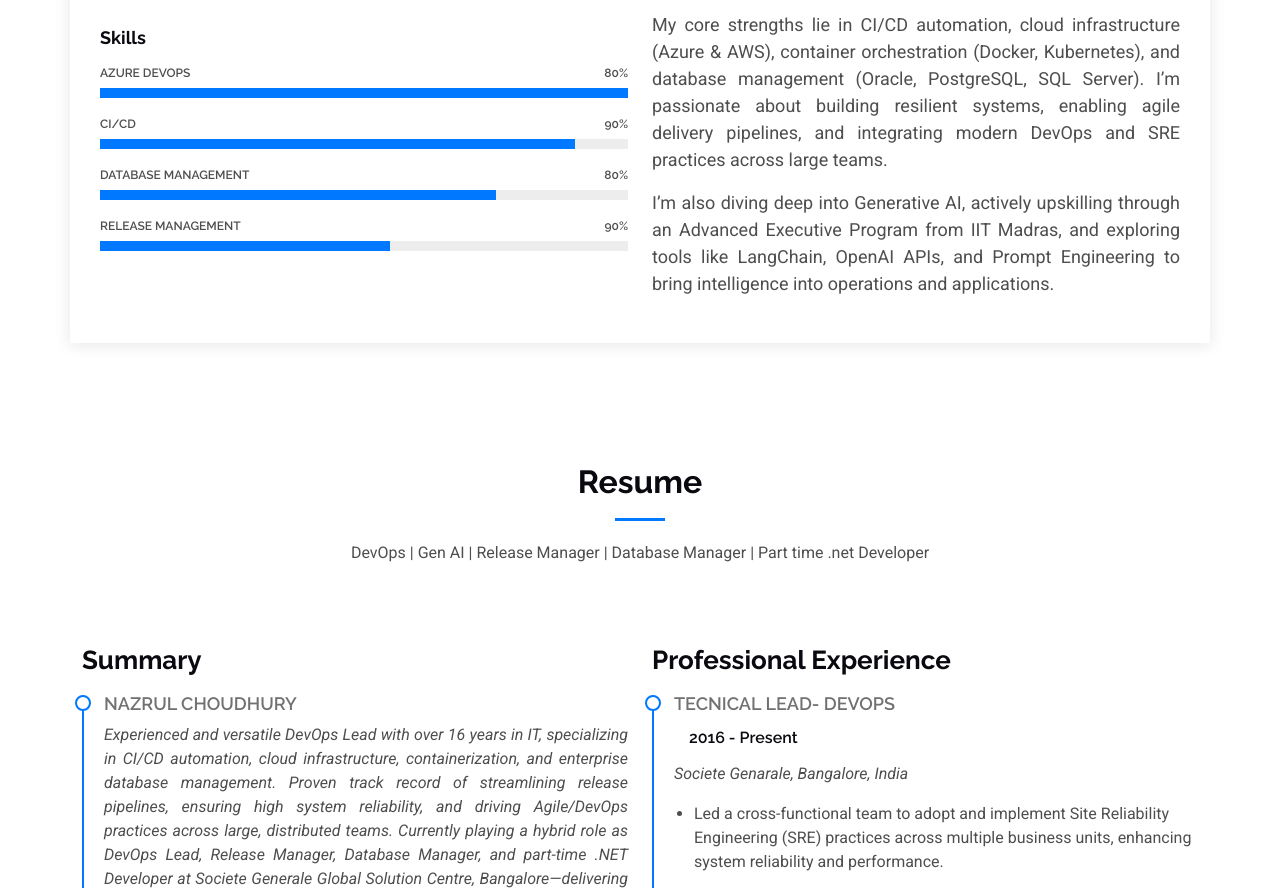
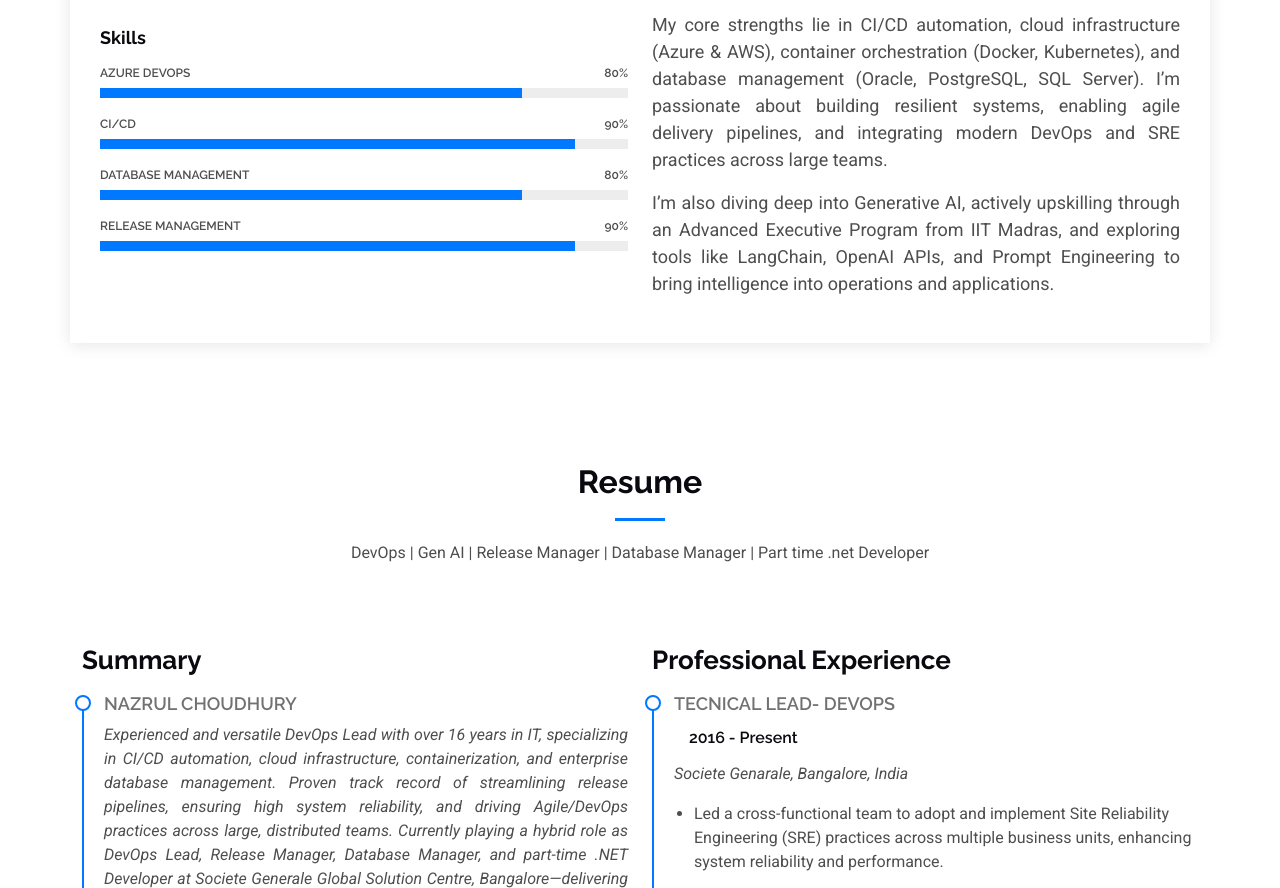
Before and after one commit to nazrultech/nazrultech.github.io, a plain HTML site: page index.html in a window 1280 px wide. Shown: the part 1158-2046 px from the top of the page. Drawn offline with Linux system fonts and the light colour scheme.

Commit message:
InitialCommit

```diff
--- a/index.html
+++ b/index.html
@@ -97,7 +97,7 @@
               <div class="progress">
                 <span class="skill"><span>Azure DevOps</span> <i class="val">80%</i></span>
                 <div class="progress-bar-wrap">
-                  <div class="progress-bar" role="progressbar" aria-valuenow="100" aria-valuemin="0" aria-valuemax="100"></div>
+                  <div class="progress-bar" role="progressbar" aria-valuenow="80" aria-valuemin="0" aria-valuemax="100"></div>
                 </div>
               </div><!-- End Skills Item -->
 
@@ -111,14 +111,14 @@
               <div class="progress">
                 <span class="skill"><span>Database Management</span> <i class="val">80%</i></span>
                 <div class="progress-bar-wrap">
-                  <div class="progress-bar" role="progressbar" aria-valuenow="75" aria-valuemin="0" aria-valuemax="100"></div>
+                  <div class="progress-bar" role="progressbar" aria-valuenow="80" aria-valuemin="0" aria-valuemax="100"></div>
                 </div>
               </div><!-- End Skills Item -->
 
               <div class="progress">
                 <span class="skill"><span>Release Management</span> <i class="val">90%</i></span>
                 <div class="progress-bar-wrap">
-                  <div class="progress-bar" role="progressbar" aria-valuenow="55" aria-valuemin="0" aria-valuemax="100"></div>
+                  <div class="progress-bar" role="progressbar" aria-valuenow="90" aria-valuemin="0" aria-valuemax="100"></div>
                 </div>
               </div><!-- End Skills Item -->
 
```
Also changed, not shown: 2 other files.
